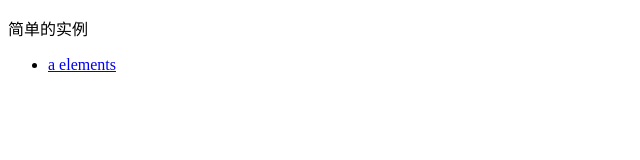
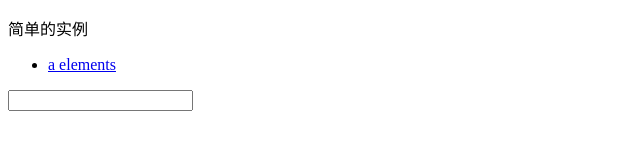
Before and after one commit to chenyzgithub/test-site, a plain HTML site: page one/index.html in a window 1280 px wide. Shown: the whole page, without its empty margins (0-640 px from the left). Drawn offline with Linux system fonts and the light colour scheme.

Commit message:
2022-8-8

```diff
--- a/one/index.html
+++ b/one/index.html
@@ -11,5 +11,8 @@
     <ul>
         <li><a href="./code/a.html">a elements</a></li>
     </ul>
+
+    <input type="text" autocapitalize="characters">
+
 </body>
 </html>
```
